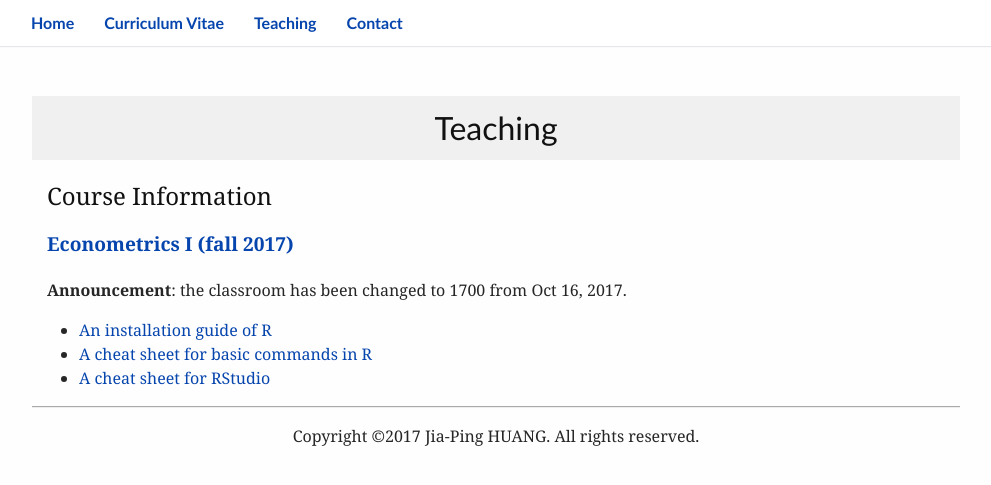
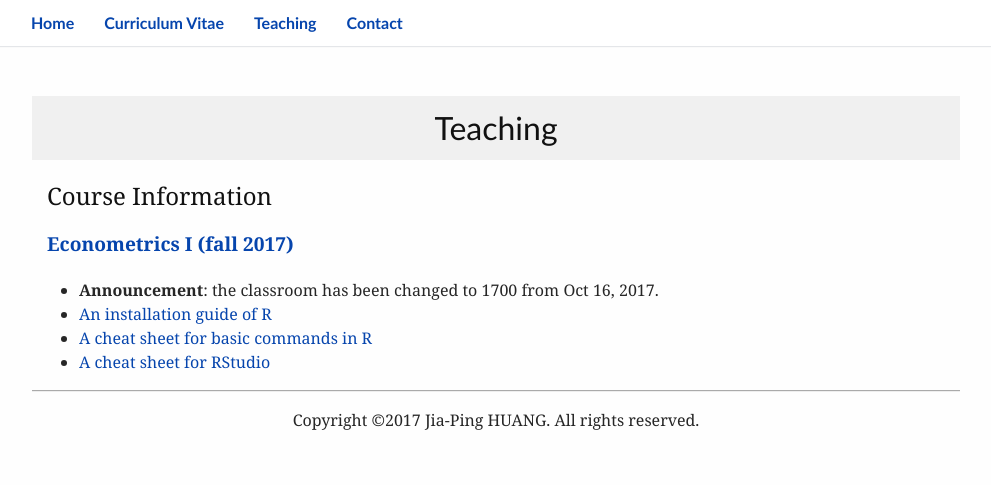
Before and after one commit to huangjp28/huangjp28.github.io, a Jekyll site: the page built from _pages/02_teaching.md, in a window 1280 px wide. Shown: the top 485 px of the page, without its empty margins (144-1135 px from the left). Built offline with Jekyll 4.4.1, drawn with Linux system fonts in a browser that asks for light colours; some web fonts are replaced.

Commit message:
update 20171010

```diff
--- a/_pages/02_teaching.md
+++ b/_pages/02_teaching.md
@@ -8,8 +8,7 @@ permalink: /teaching/
 
 #### [Econometrics I (fall 2017)]({{ site.baseurl }}{% link _teaching/01_econometrics.md %})
 
-**Announcement**: the classroom has been changed to 1700 from Oct 16, 2017.
-
+* **Announcement**: the classroom has been changed to 1700 from Oct 16, 2017.
 * [An installation guide of R]({{ site.baseurl }}{% link _teaching/02_rinstall.md %})
 * [A cheat sheet for basic commands in R](http://github.com/rstudio/cheatsheets/raw/master/base-r.pdf)
 * [A cheat sheet for RStudio](https://github.com/rstudio/cheatsheets/raw/master/rstudio-ide.pdf)
```
